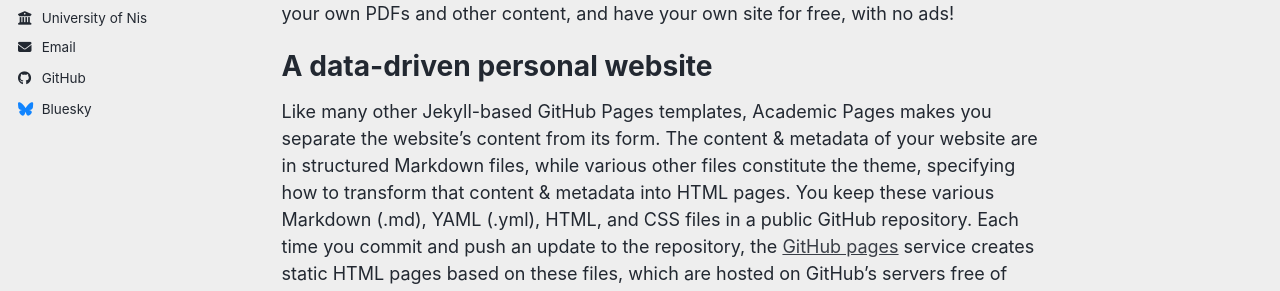
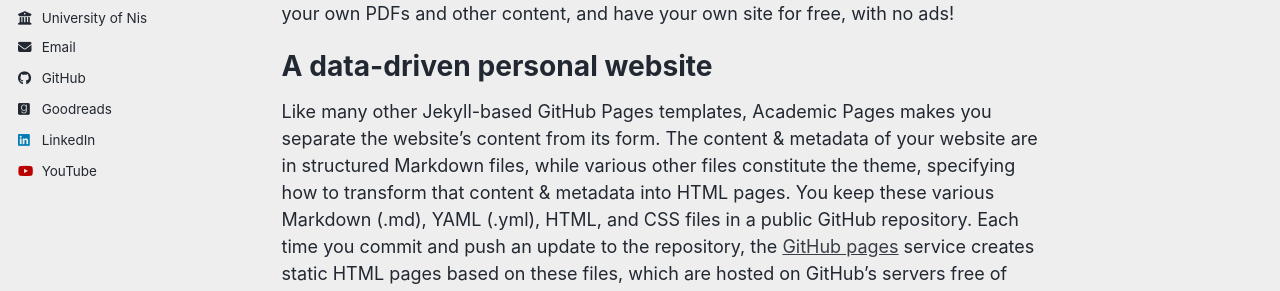
Before and after one commit to andjadenic/andjadenic.github.io, a Jekyll site: the page built from _pages/about.md, in a window 1280 px wide. Shown: the part 438-729 px from the top of the page. Built offline with Jekyll 4.4.1, drawn with Linux system fonts in a browser that asks for light colours; a script bundle is joined from its source files by our own code; library files that are not in the unit come from our copies; some of the changed lines change nothing that is shown.

Commit message:
Update _config.yml

```diff
--- a/_config.yml
+++ b/_config.yml
@@ -49,22 +49,22 @@
   #bitbucket        : # Username - Update with your username on the site
   #codepen          : # Username
   #dribbble         : # Username
-  github           : "https://github.com/andjadenic"
+  github           : "github.com/andjadenic"
   #kaggle           : # Username
   #stackoverflow    : # User number or user number and name (i.e., use "1" or "1/jeff-atwood")
 
   # Social media
   artstation       : # Username
-  bluesky          : "bsky.app" # Replace this with you Bluesky username
+  bluesky          : #"bsky.app" # Replace this with you Bluesky username
   facebook         : # Username
   flickr           : # Username
   foursquare       : # Username
-  goodreads        : # Username
+  goodreads        : "https://www.goodreads.com/user/show/70840204-an-a-deni" # Username
   google_plus      : # Username
   keybase          : # Username
   instagram        : # Username
   lastfm           : # Username
-  linkedin         : # Username
+  linkedin         : "https://www.linkedin.com/in/andja-denic/" # Username
   mastodon         : # URL
   medium           : # URL
   pinterest        : # Username
@@ -77,7 +77,7 @@
   weibo            : # Username
   wikipedia        : # Username
   xing             : # Username
-  youtube          : # Username
+  youtube          : "https://www.youtube.com/@andjadenic" # Username
   zhihu            : # Username
 
 # Publication Category - The following the list of publication categories and their headings
```
